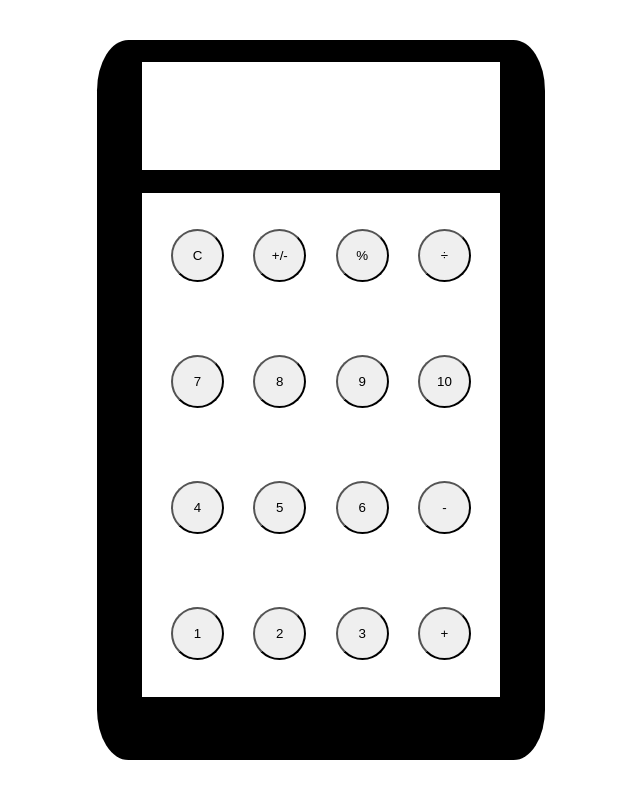
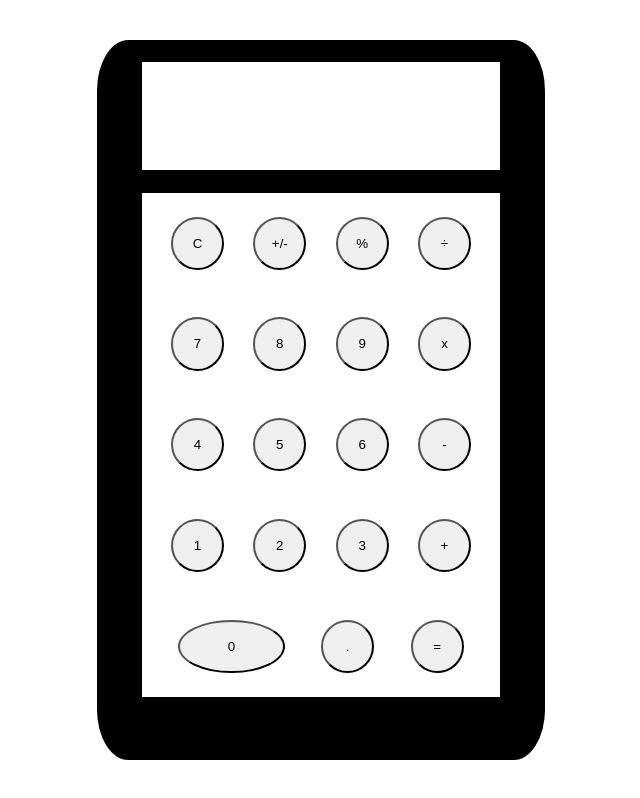
Before and after one commit to ryanortizwilliams/odin-calculator, a plain HTML site: page index.html in a window 1280 px wide. Shown: the whole page, without its empty margins (319-959 px from the left). Drawn offline with Linux system fonts and the light colour scheme.

Commit message:
Fix button layout Fix toDisplay function

```diff
--- a/index.html
+++ b/index.html
@@ -27,7 +27,7 @@
                     <button id="7" class="round-btn">7</button>
                     <button id="8" class="round-btn">8</button>
                     <button id="9" class="round-btn">9</button>
-                    <button id="10" class="round-btn">10</button>
+                    <button id="10" class="round-btn">x</button>
                 </div>
                 <div class="button-row">
                     <button id="4" class="round-btn">4</button>
@@ -41,6 +41,11 @@
                     <button id="3" class="round-btn">3</button>
                     <button id="plus" class="round-btn">+</button>
                 </div>
+                <div class="button-row">
+                    <button id="1" class="long-btn">0</button>
+                    <button id="2" class="round-btn">.</button>
+                    <button id="plus" class="round-btn">=</button>
+                </div>
 
             </div>
         </div>
--- a/main.js
+++ b/main.js
@@ -14,7 +14,7 @@ function toDisplay(numButton) {
     //create new number element
     let newDisplayNumber = document.createElement("h1");
     newDisplayNumber.setAttribute('id', 'current-number');
-    newDisplayNumber.textContent(`${num_1}`);
+    newDisplayNumber.textContent = `${num_1}`;
     displayNumber.replaceWith(newDisplayNumber);
 
 }
--- a/style.css
+++ b/style.css
@@ -63,4 +63,10 @@
     border-radius: 100%;
 }
 
+.long-btn {
+    height: 4em;
+    width: 8em;
+    border-radius: 100%;
+}
+
 /* TODO: Size buttons and set up space */
```
